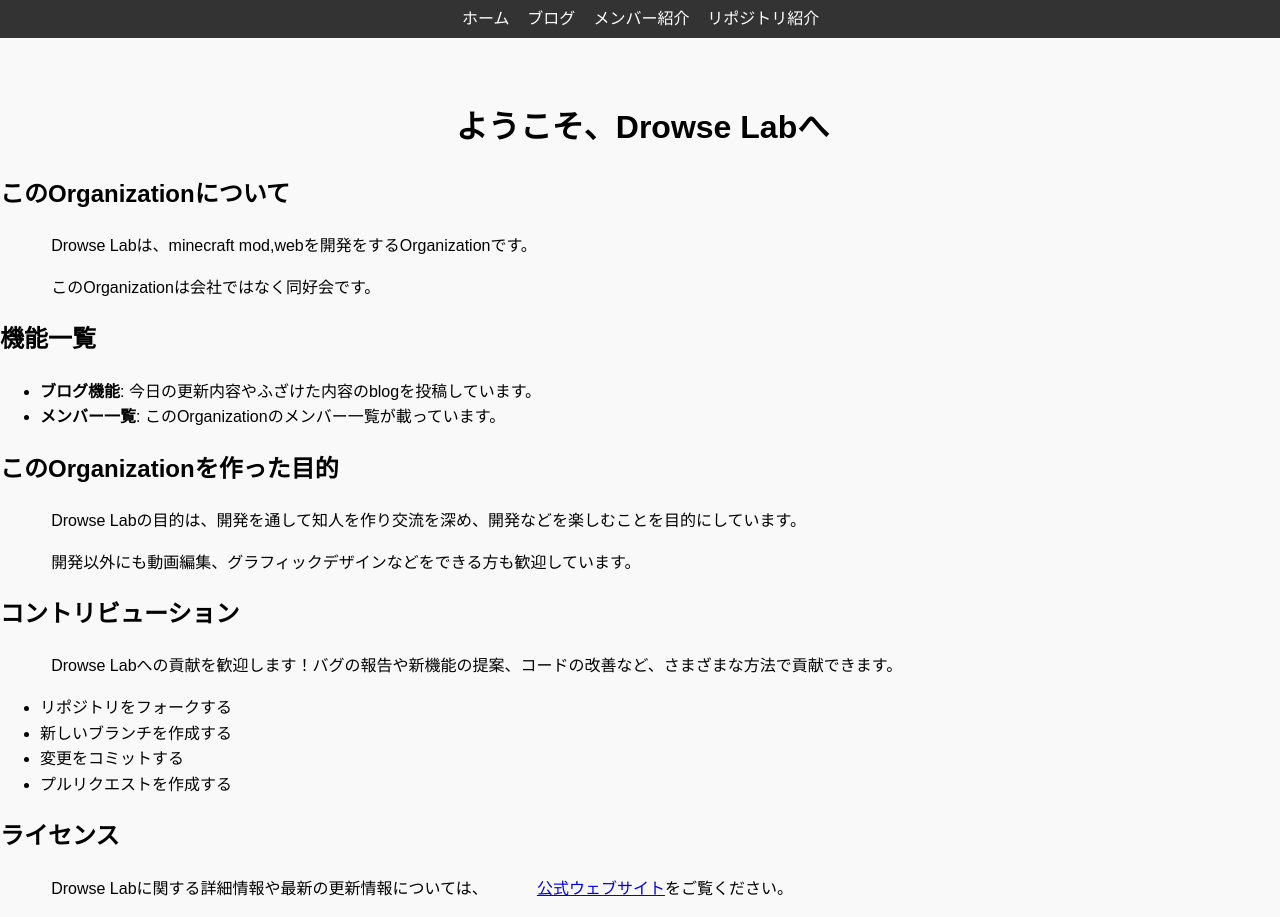
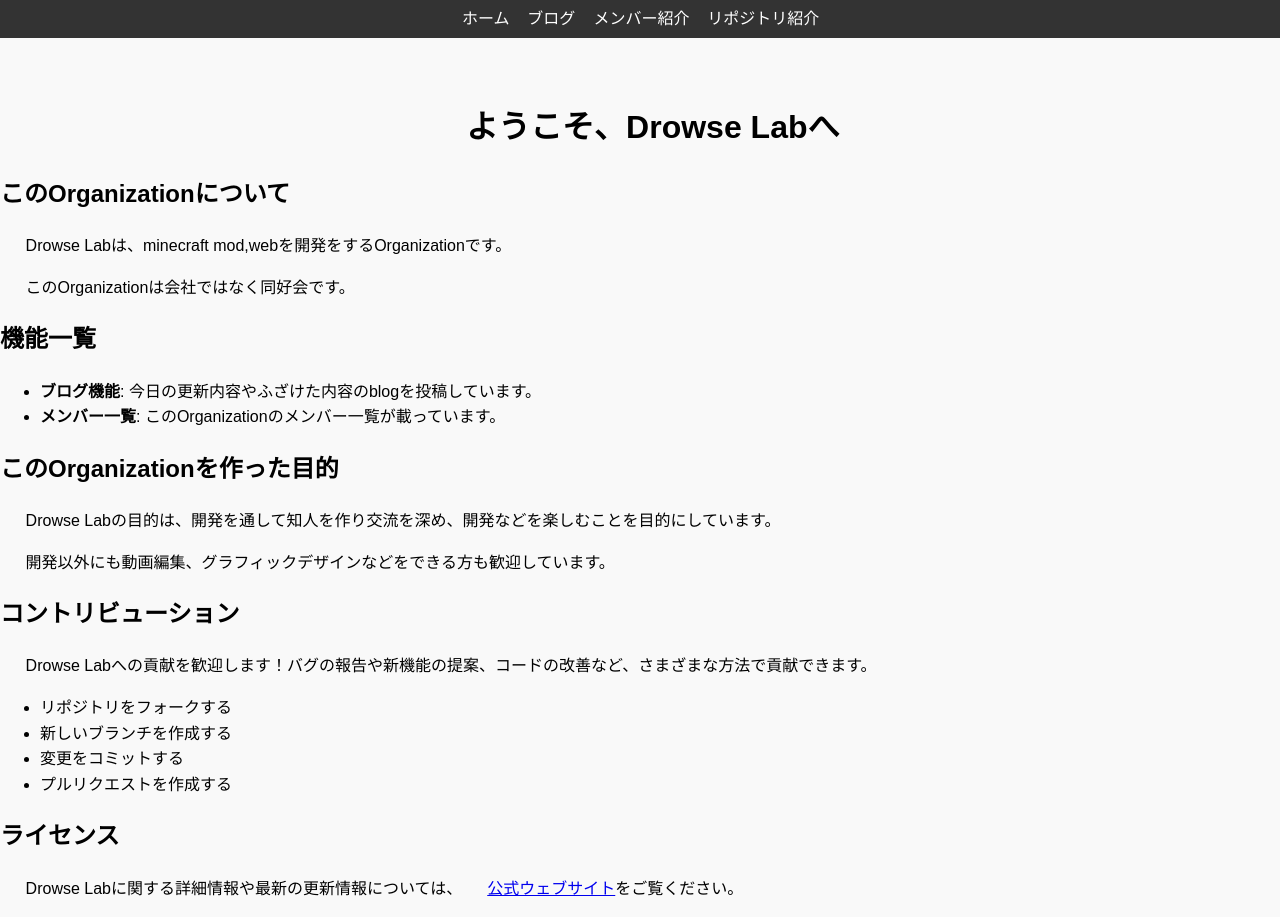
Before and after one commit to Drowse-Lab/Drowse-Lab, a Jekyll site: the page index.html, which Jekyll copies as it is, in a window 1280 px wide. Built offline with Jekyll 4.4.1, drawn with Linux system fonts in a browser that asks for light colours.

Commit message:
Update styles.css

```diff
--- a/assets/css/styles.css
+++ b/assets/css/styles.css
@@ -46,16 +46,16 @@
 h1 {
     text-align: center;
     margin-top: 5%;
-    padding-left: 5px; /* 左に余白を */
+    padding-left: 2%; /* 左に余白を */
 
 }
 
 p {
-  padding-left: 4%;
+  padding-left: 2%;
 }
 
 a {
-  padding-left: 4%;
+  padding-left: 2%;
 }
 /* ここまで定義されないもののUI */
 
```
